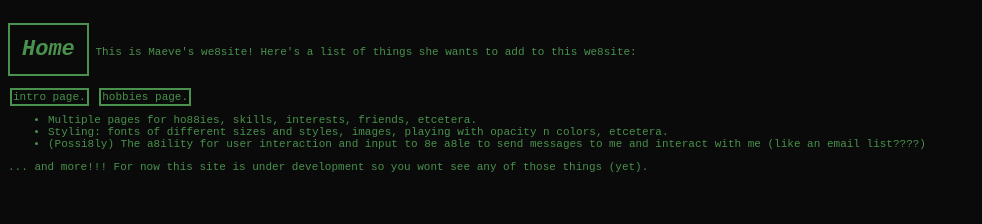
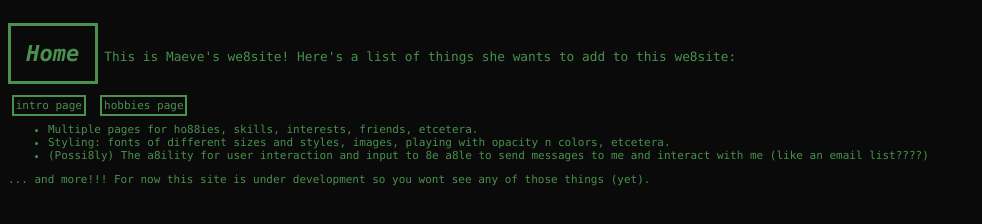
Before and after one commit to maemaemayday/maemaemayday.github.io, a plain HTML site: page index.html in a window 1280 px wide. Shown: the whole page, without its empty margins (0-982 px from the left). Drawn offline with Linux system fonts and the light colour scheme.

Commit message:
styling and viewport changes

```diff
--- a/index.html
+++ b/index.html
@@ -4,16 +4,17 @@
 <head>
     <title> Mae's We8page </title>
     <link href="stylesheet.css" rel="stylesheet" type=text/css>
+    <meta name="viewport" content="width=device-width, initial-scale=1.0">
 </head>
 
 <body>
     <h1 style="text-align: center;"> Home </h1>
 
-    This is Maeve's we8site! Here's a list of things she wants to add to this we8site:
+    <span style="font-size:1vw"> This is Maeve's we8site! Here's a list of things she wants to add to this we8site: </span>
 
     <br>
-    <a href="intro.html" class="linkButton"> <span> intro page. </span></a>
-    <a href="hobbies.html" class="linkButton"> <span> hobbies page. </span></a>
+    <a href="intro.html" class="linkButton"> <span> intro page </span></a>
+    <a href="hobbies.html" class="linkButton"> <span> hobbies page   </span></a>
     <br>
 
     <ul>
--- a/stylesheet.css
+++ b/stylesheet.css
@@ -1,39 +1,39 @@
 h1 {
-    font-family: "Fira Code", monospace;
+    font-family: "Monaco", monospace;
     color: rgb(73, 145, 76);
     display: inline-block;
-    border: 2px solid rgb(73, 145, 76);
+    border: 0.3vw solid rgb(73, 145, 76);
     width: auto;
-    padding: 12px;
+    padding: 1.2vw;
     font-style: italic;
 }
 
 body {
-    font-family: "Fira Code", monospace;
+    font-family: "Monaco", monospace;
     font-size: 0.86vw;
     color: rgb(73, 145, 76);
     background-color: rgba(10, 10, 10, 1);
 }
 
 a {
-    font-family: "Fira Code", monospace;
+    font-family: "Monaco", monospace;
     color: rgb(73, 145, 76);
 }
 
 .linkButton {
-    font-family: "Fira Code", monospace;
+    font-family: "Monaco", monospace;
     color: rgb(73, 145, 76);
-    border: 2px solid rgb(73, 145, 76);
-    margin: 2px;
-    padding: 1px;
+    border: 0.2vw solid rgb(73, 145, 76);
+    margin: 0.3vw;
+    padding: 0.15vw;
 }
 
 .linkButton:hover {
-    font-family: "Fira Code", monospace;
+    font-family: "Monaco", monospace;
     color: rgb(115, 228, 118);
-    border: 2px solid rgb(115, 228, 118);
-    margin: 2px;
-    padding: 1px;
+    border: 0.2vw solid rgb(115, 228, 118);
+    margin: 0.3vw;
+    padding: 0.15vw;
 }
 
 .linkButton span {
@@ -44,7 +44,7 @@ a {
 }
 
 .linkButton span:after {
-  content: '=>';
+    content: "⇒";
   position: absolute;
   opacity: 0;
   top: 0;
@@ -52,7 +52,7 @@ a {
 }
 
 .linkButton:hover span {
-  padding-right: 15px;
+  padding-right: 1vw;
 }
 
 .linkButton:hover span:after {
```
Also changed, not shown: hobbies.html (+2 -1 lines), intro.html (+2 -1 lines).
